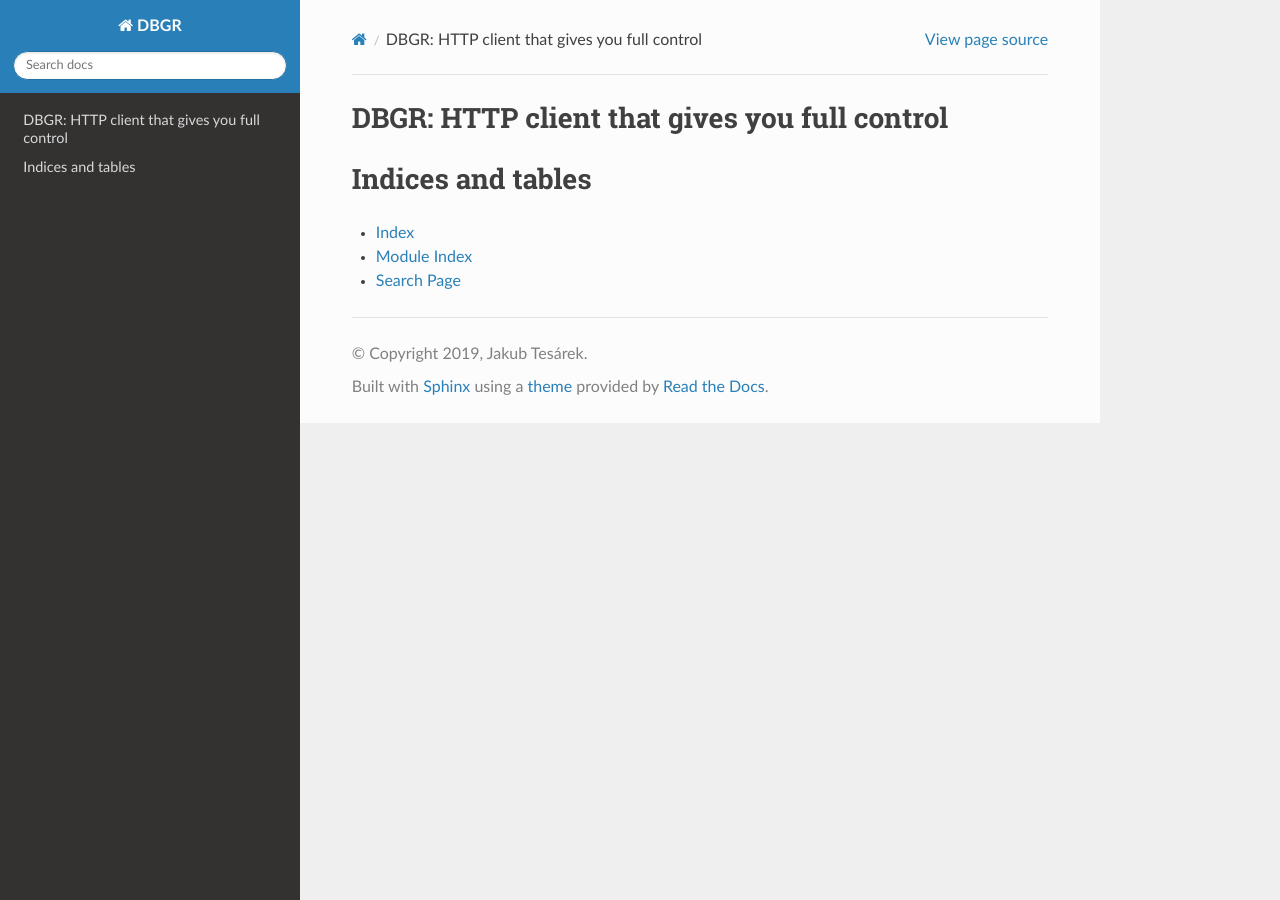
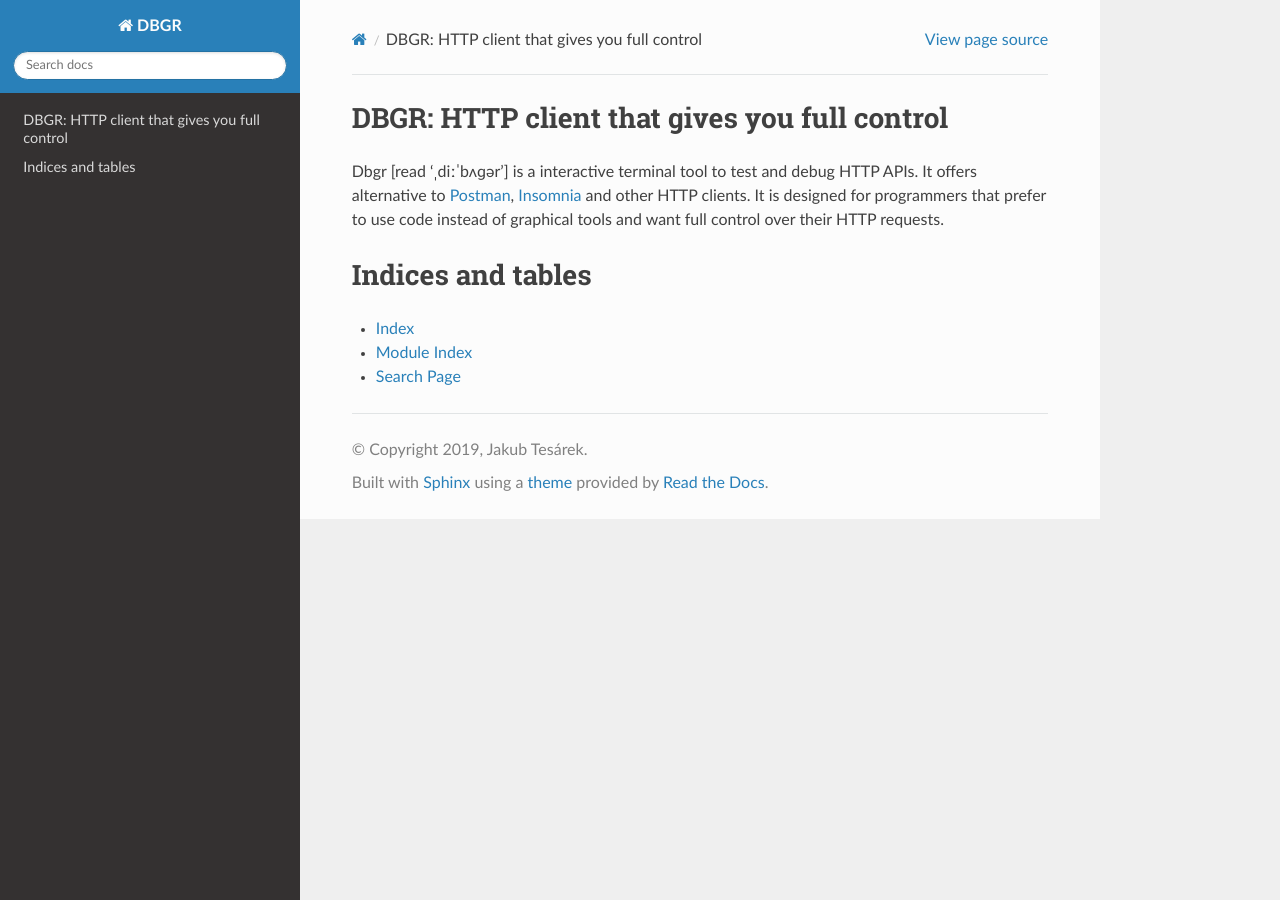
Before and after one commit to JakubTesarek/dbgr, a Sphinx documentation site: the page built from docs/source/index.rst, in a window 1280 px wide. Built offline with Sphinx 7.4.7 and the Read the Docs theme 2.0.0, drawn with Linux system fonts in a browser that asks for light colours.

Commit message:
docuementation preface

```diff
--- a/docs/source/index.rst
+++ b/docs/source/index.rst
@@ -1,5 +1,15 @@
 DBGR: HTTP client that gives you full control
 =============================================
+
+Dbgr [read 'ˌdiːˈbʌɡər'] is a interactive terminal tool to test and debug HTTP APIs.
+It offers alternative to Postman_, Insomnia_ and other HTTP clients. It is designed
+for programmers that prefer to use code instead of graphical tools and want full control
+over their HTTP requests.
+
+.. _postman: https://www.getpostman.com/
+.. _insomnia: https://insomnia.rest/
+
+
 
 .. toctree::
    :maxdepth: 2
```
